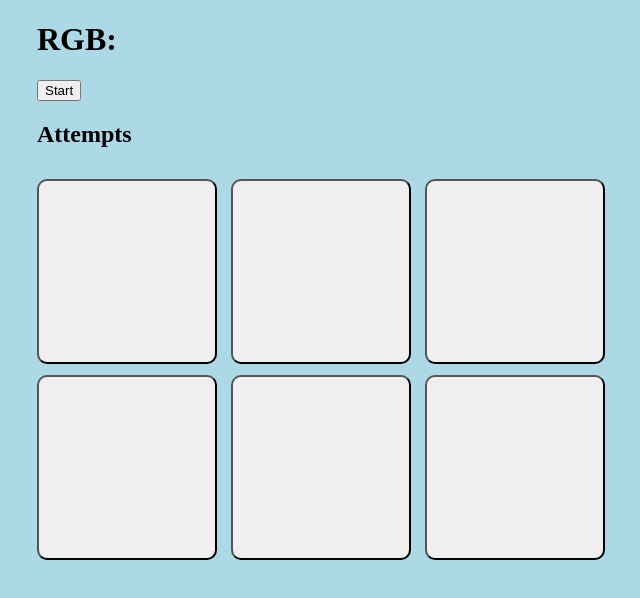
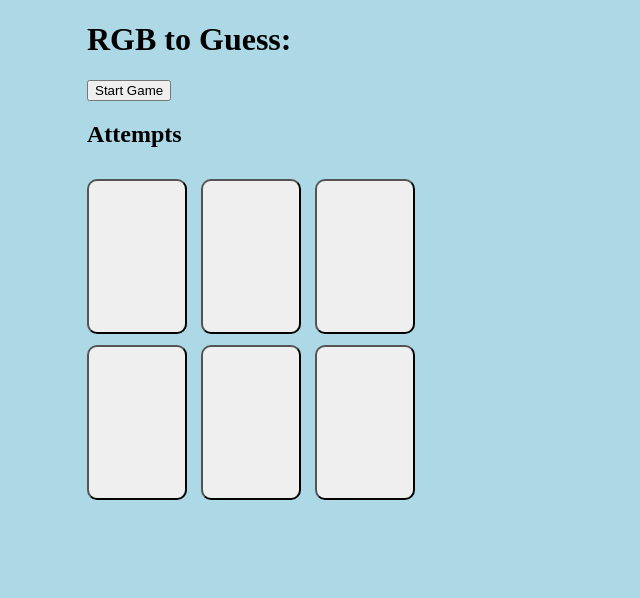
Before and after one commit to Alen002/pickcolor, a plain HTML site: page index.html in a window 1280 px wide. Shown: the whole page, without its empty margins (323-963 px from the left). Drawn offline with Linux system fonts and the light colour scheme.

Commit message:
adjusted responsiveness

```diff
--- a/index.html
+++ b/index.html
@@ -10,9 +10,9 @@
 <body>
 
     <ul>
-        <h1 id='showRGB'>RGB: </h1>
-        <input type='button'value='Start' onclick=startGame()></input>
-        <h2>Attempts <span></span></h2>
+        <h1>RGB to Guess: <span id='showRGB'></span> </h1>
+        <input type='button'value='Start Game' onclick=startGame()></input>
+        <h2>Attempts <span id='attempts'></span></h2>
         <li>
             <button id='1' onclick = 'checkResult(this.id)'></button>
             <button id='2' onclick = 'checkResult(this.id)' ></button>
--- a/script.js
+++ b/script.js
@@ -15,7 +15,7 @@ function startGame() {
     let randomBlue = Math.random()*255;
     let resultBlue = Math.round(randomBlue);
 
-    document.querySelector('#showRGB').textContent = (resultRed + ' ' + resultGreen + ' ' + resultBlue);
+    document.querySelector('#showRGB').innerHTML = (resultRed + ' ' + resultGreen + ' ' + resultBlue);
 
     //Fill all rectangles with random color
     buttons.forEach((entries) => {
@@ -42,10 +42,10 @@ function startGame() {
      times +=1;
      if(id == randomArrayResult ) {
         alert('You guessed it right');
-        document.querySelector('span').textContent = 0;
+        document.querySelector('#attempts').textContent = 0;
         startGame();
      } else {
-         document.querySelector('span').textContent = times;
+         document.querySelector('#attempts').textContent = times;
          document.querySelectorAll('button')[id-1].style.backgroundColor = 'lightblue';
      }
  }
--- a/style.css
+++ b/style.css
@@ -3,7 +3,7 @@ body {
 }
 
 ul {
-    max-width: 600px;
+    max-width: 500px;
     margin: 0 auto;
 }
 
@@ -17,7 +17,7 @@ li {
 }
 
 button {
-    width: 30%;
+    width: 20%;
     height: 80px;
     padding-bottom: 30%;
     margin-right: 10px;
```
